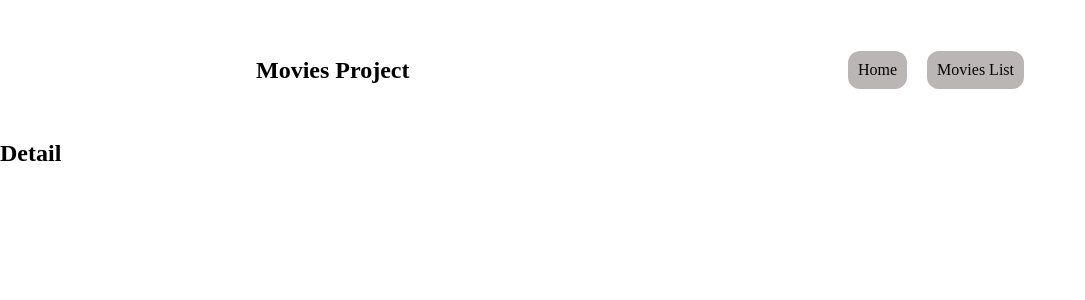
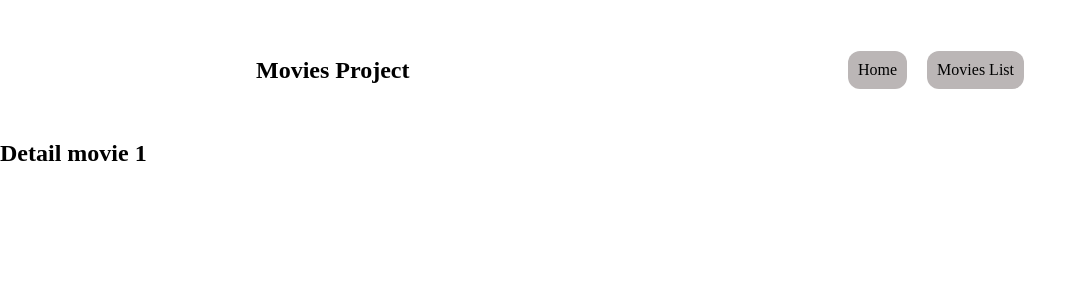
Before and after one commit to MhZ9191/webapp-react, a React (Vite) app: page /movies/1 in a window 1280 px wide. Shown: the top 300 px of the page, without its empty margins (0-1085 px from the left). Built offline with nearby package versions, Linux system fonts and the light colour scheme.

Commit message:
Add connect movie page to detail page

```diff
--- a/src/App.css
+++ b/src/App.css
@@ -56,10 +56,12 @@
   gap: 20px;
 }
 
-.card {
+.div-main-card {
+  text-decoration: none;
   width: calc(100% / 3 - (20px * 2 / 3));
   border: 2px black solid;
   padding: 10px;
+  color: black;
 }
 
 .card img {
--- a/src/components/Card.jsx
+++ b/src/components/Card.jsx
@@ -1,11 +1,15 @@
+import { Link } from "react-router-dom";
+
 export default function Card({ element }) {
   const { title, genre, abstract, image } = element;
   return (
+    <Link to={`/movies/${element.id}`} className="div-main-card">
       <div className="card">
         <h2>{title}</h2>
         <p>{genre}</p>
         <p>{abstract}</p>
         <img src={image} alt={title} />
       </div>
+    </Link>
   );
 }
--- a/src/pages/DetailPage.jsx
+++ b/src/pages/DetailPage.jsx
@@ -1,7 +1,11 @@
+import { useParams } from "react-router-dom";
+
 export default function DetailPage() {
+  const { id } = useParams();
+
   return (
     <>
-      <h2>Detail</h2>
+      <h2>Detail movie {id}</h2>
     </>
   );
 }
```
Lines whose indentation alone changed are shown as unchanged.
